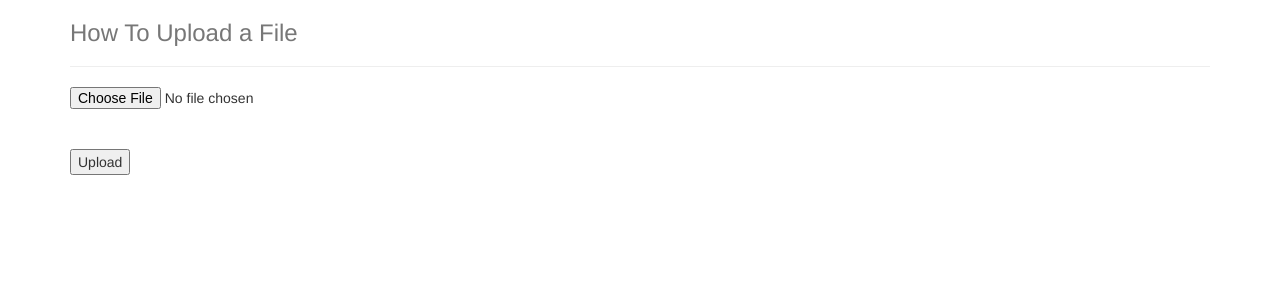
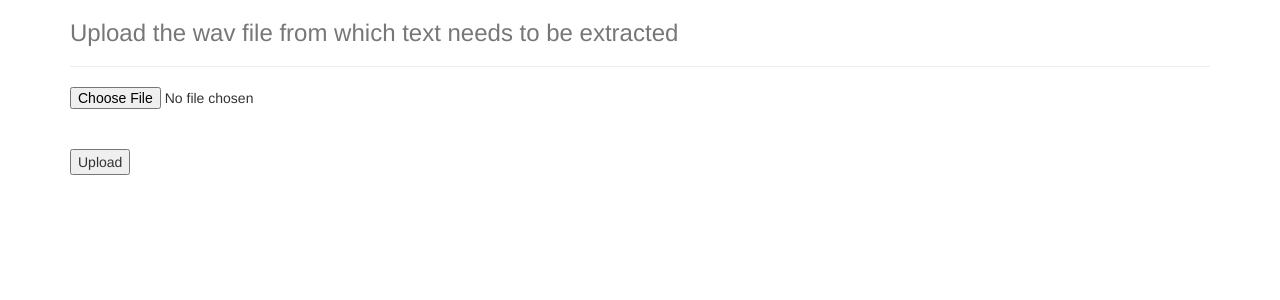
Before and after one commit to salilpa/knowlarity-hack, a Flask app: page / in a window 1280 px wide. Shown: the top 300 px of the page. Run offline with Flask 2, Linux system fonts and the light colour scheme; some libraries are stand-ins or nearby versions.

Commit message:
Adding a better help text

```diff
--- a/templates/index.html
+++ b/templates/index.html
@@ -7,7 +7,7 @@
   <body>
     <div class="container">
       <div class="header">
-        <h3 class="text-muted">How To Upload a File</h3>
+        <h3 class="text-muted">Upload the wav file from which text needs to be extracted</h3>
       </div>
       <hr/>
       <div>
```
